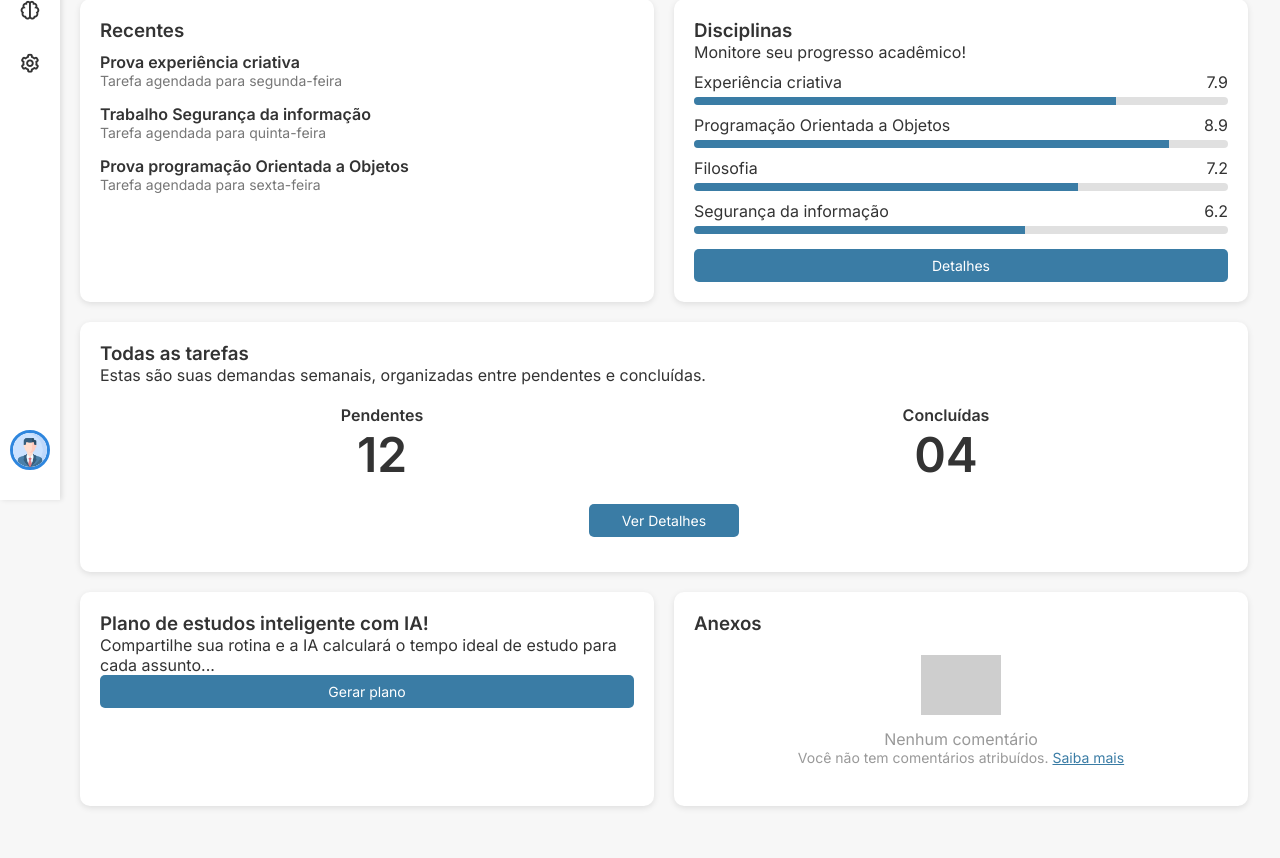
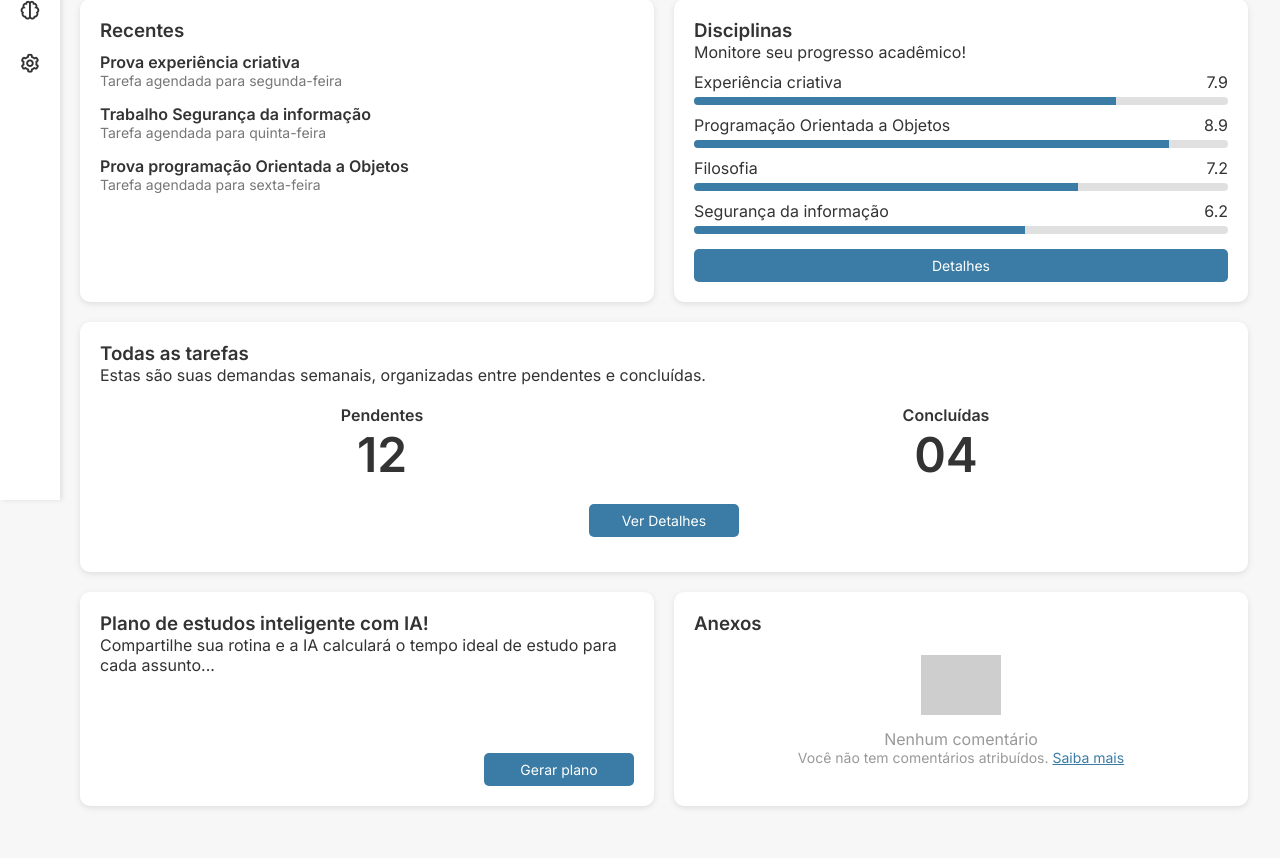
Before and after one commit to vieiraadev/Projeto-Estudo, a PHP site: page /html/home.html in a window 1280 px wide. Shown: the part 300-1158 px from the top of the page. Run offline with PHP 8.4, Linux system fonts and the light colour scheme; grey boxes are pictures that could not be loaded.

Commit message:
Ajuste na home

```diff
--- a/Project/css/home.css
+++ b/Project/css/home.css
@@ -46,19 +46,6 @@
 
 nav a i {
   font-size: 1.4rem;
-  }
-
-  .perfil-sidebar {
-    margin-top: auto;
-    margin-bottom: 10px;
-  }
-
-  .perfil-sidebar img {
-    width: 40px;
-    height: 40px;
-    border-radius: 50%;
-    border: 3px solid #2e86de;
-    object-fit: cover;
 }
 
 main {
@@ -122,10 +109,24 @@
 margin-top: 15px;
 }
 
-.gerar-plano-btn {
-  width: 100px;
-  margin-top: auto;
-  align-self: flex-end;
+.gerar-plano {
+width: 150px;
+position: absolute;
+bottom: 20px;
+right: 20px;
+background-color: #3a7ca5;
+color: white;
+border: none;
+border-radius: 5px;
+padding: 8px 15px;
+cursor: pointer;
+font-size: 14px;
+transition: background-color 0.3s;
+display: block;
+}
+
+.gerar-plano:hover{
+background-color: #2c6288;
 }
 
 .empty-text {
--- a/Project/html/home.html
+++ b/Project/html/home.html
@@ -6,12 +6,12 @@
   <title>Home | Estudo+</title>
   <link href="https://fonts.googleapis.com/css2?family=Inter:wght@400;600&display=swap" rel="stylesheet">
   <link href='https://unpkg.com/boxicons@2.1.4/css/boxicons.min.css' rel='stylesheet'>
-  <link rel="stylesheet" href="/Projeto-Planner/Project/css/home.css">
+  <link rel="stylesheet" href="/PROJETO-PLANNER/Project/css/home.css">
 </head>
 <body>
   <aside>
     <nav>
-    <a href="/Projeto-Planner/Project/html/home.html"><i class='bx bx-home'></i></a>
+      <a href="#"><i class='bx bx-home'></i></a>
       <a href="/Projeto-Planner/Project/html/inbox.html"><i class='bx bxs-inbox'></i></a>
       <a href="#"><i class='bx bx-bar-chart'></i></a>
       <a href="#"><i class='bx bx-image'></i></a>
@@ -19,11 +19,6 @@
       <a href="/Projeto-Planner/Project/html/ia.html"><i class='bx bx-brain'></i></a>
       <a href="/Projeto-Planner/Project/html/suporte.html"><i class='bx bx-cog'></i></a>
     </nav>
-  <div class="perfil-sidebar">
-    <a href="/Projeto-Planner/Project/html/perfil.html">
-      <img src="/Projeto-Planner/Project/img/image.png" alt="Perfil" class="profile-photo" id="sidebar-profile-img">
-    </a>
-  </div>
   </aside>
 
   <main>
@@ -140,10 +135,10 @@
       </div>
 
       <div class="grid-2">
-        <div class="card">
+        <div class="card" style="position: relative;">
           <h3>Plano de estudos inteligente com IA!</h3>
           <p>Compartilhe sua rotina e a IA calculará o tempo ideal de estudo para cada assunto...</p>
-          <button class="btn gerar-plano-btn">Gerar plano</button>
+          <button class="gerar-plano">Gerar plano</button>
         </div>
 
         <div class="card">
```
Lines whose indentation alone changed are shown as unchanged.
